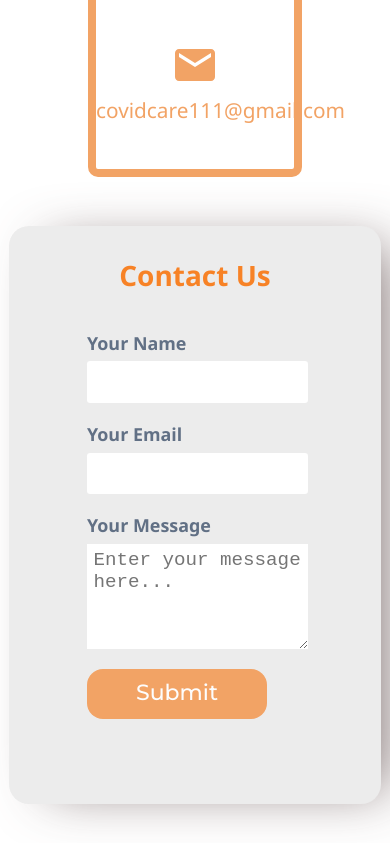
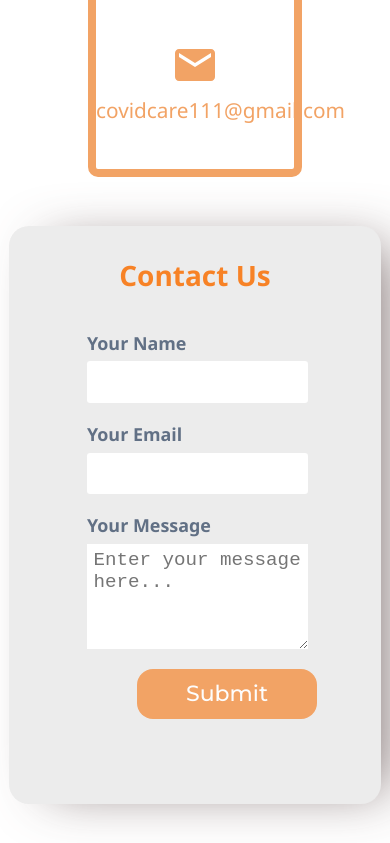
Before and after one commit to CovAssist/CoviHelp-client, a React (Create React App) app: page /Contact in a window 390 px wide. Shown: the part 996-1839 px from the top of the page. Built offline with nearby package versions, Linux system fonts and the light colour scheme.

Commit message:
Slight changes in contactus form styling.

```diff
--- a/src/components/Button/Button.css
+++ b/src/components/Button/Button.css
@@ -12,6 +12,7 @@
 }
 
 .submit {
+  display: inline-block !important;
   width: 180px;
   height: 50px;
   outline: none;
--- a/src/pages/Contact/Contact.css
+++ b/src/pages/Contact/Contact.css
@@ -164,16 +164,40 @@
   display: block;
   margin-top: 0.4rem;
   color: var(--color-medorange);
-  font-size: 1.4rem;
 }
 
 .formfield {
   font-size: 1.12rem;
 }
 
-
+::-webkit-input-placeholder { /* Chrome/Opera/Safari */
+  font-size: 2rem;
+}
+::-moz-placeholder { /* Firefox 19+ */
+  font-size: 2rem;
+}
+:-ms-input-placeholder { /* IE 10+ */
+  font-size: 2rem;
+}
+:-moz-placeholder { /* Firefox 18- */
+  font-size: 2rem;
+}
 
 .donorinputm:hover {
   border: 3px solid var(--color-orange);
   transition: transform 5ms ease-in-out;
 }
+@media screen and (max-width:600px) {
+  ::-webkit-input-placeholder { /* Chrome/Opera/Safari */
+    font-size: 1.2rem;
+  }
+  ::-moz-placeholder { /* Firefox 19+ */
+    font-size: 1.2rem;
+  }
+  :-ms-input-placeholder { /* IE 10+ */
+    font-size: 1.2rem;
+  }
+  :-moz-placeholder { /* Firefox 18- */
+    font-size: 1.2rem;
+  }
+}
```
